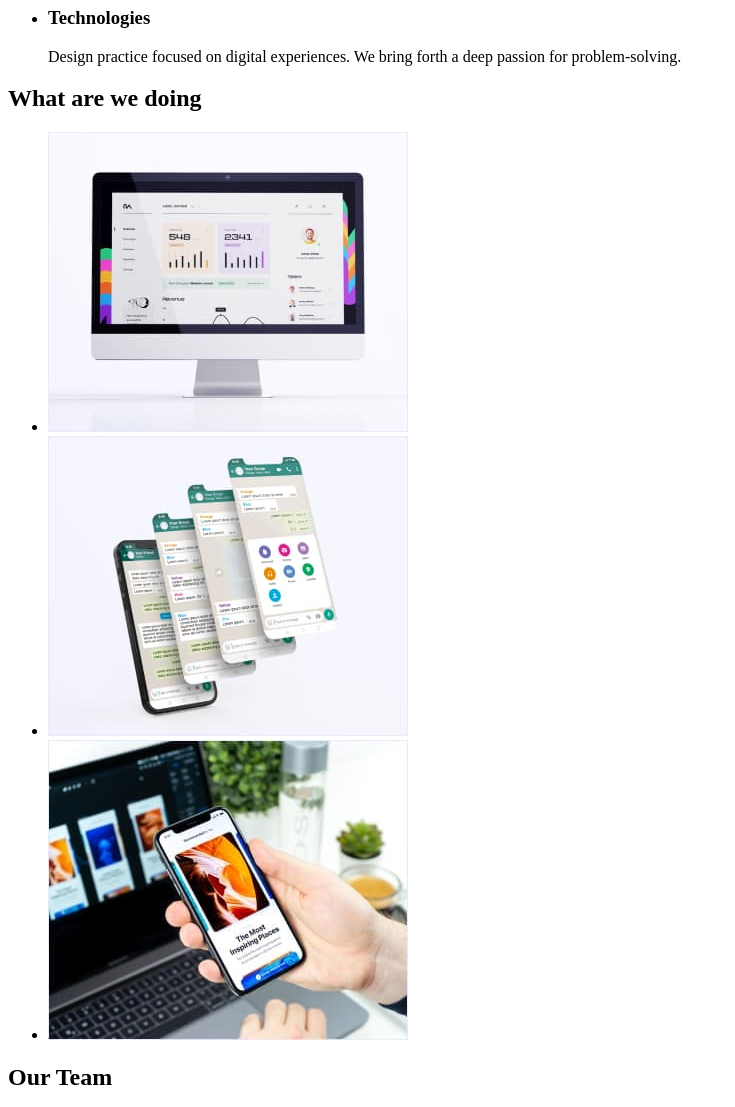
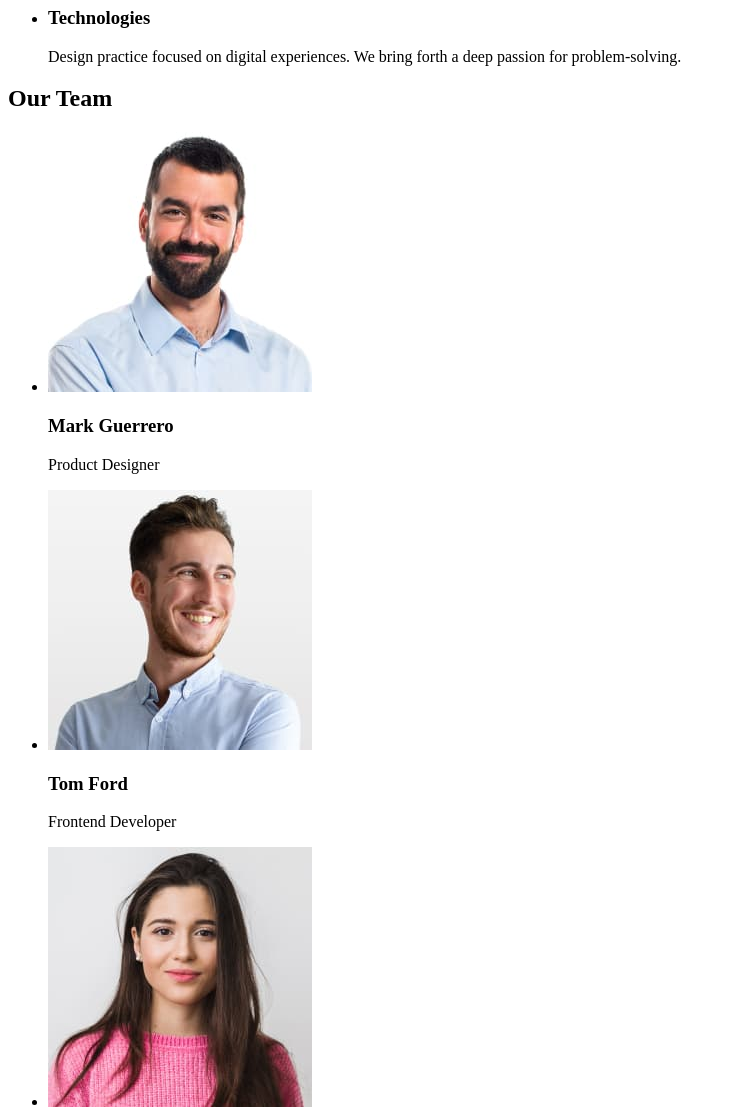
Before and after one commit to LLinkIsMyName/goit-markup-hw-01, a plain HTML site: page index.html in a window 1280 px wide. Shown: the part 480-1587 px from the top of the page, without its empty margins (0-735 px from the left). Drawn offline with Linux system fonts and the light colour scheme.

Commit message:
removed section "what are we doing"

```diff
--- a/index.html
+++ b/index.html
@@ -62,35 +62,6 @@
         </ul>
       </section>
       <section>
-        <h2>What are we doing</h2>
-        <ul>
-          <li>
-            <img
-              src="./images/coding.jpg"
-              alt="coding"
-              width="360"
-              height="300"
-            />
-          </li>
-          <li>
-            <img
-              src="./images/testing.jpg"
-              alt="testing"
-              width="360"
-              height="300"
-            />
-          </li>
-          <li>
-            <img
-              src="./images/design.jpg"
-              alt="design"
-              width="360"
-              height="300"
-            />
-          </li>
-        </ul>
-      </section>
-      <section>
         <h2>Our Team</h2>
         <ul>
           <li>
```
Also changed, not shown: images/coding.jpg (deleted), images/design.jpg (deleted), images/testing.jpg (deleted).
